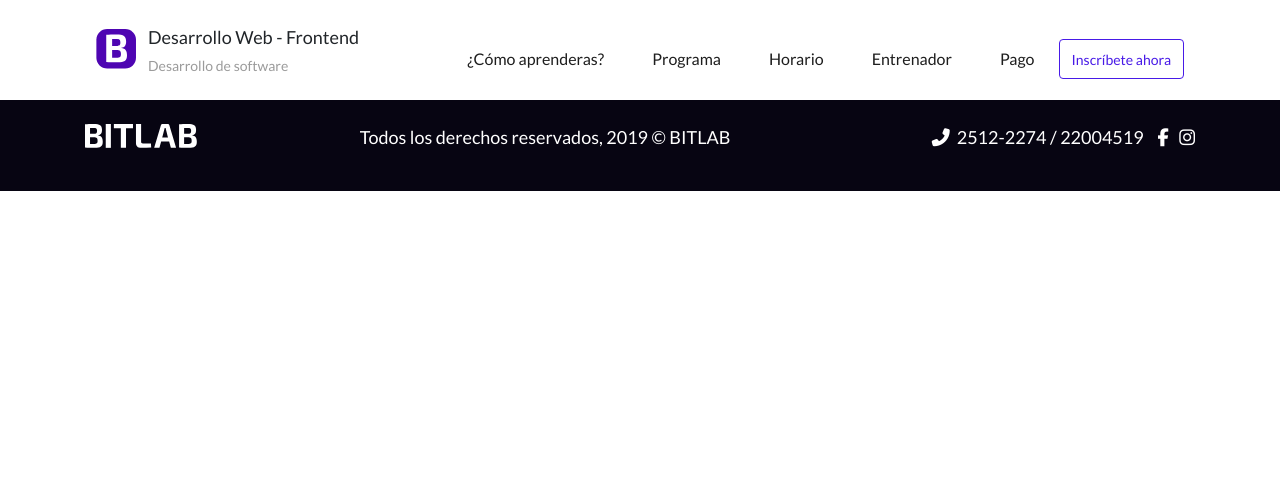
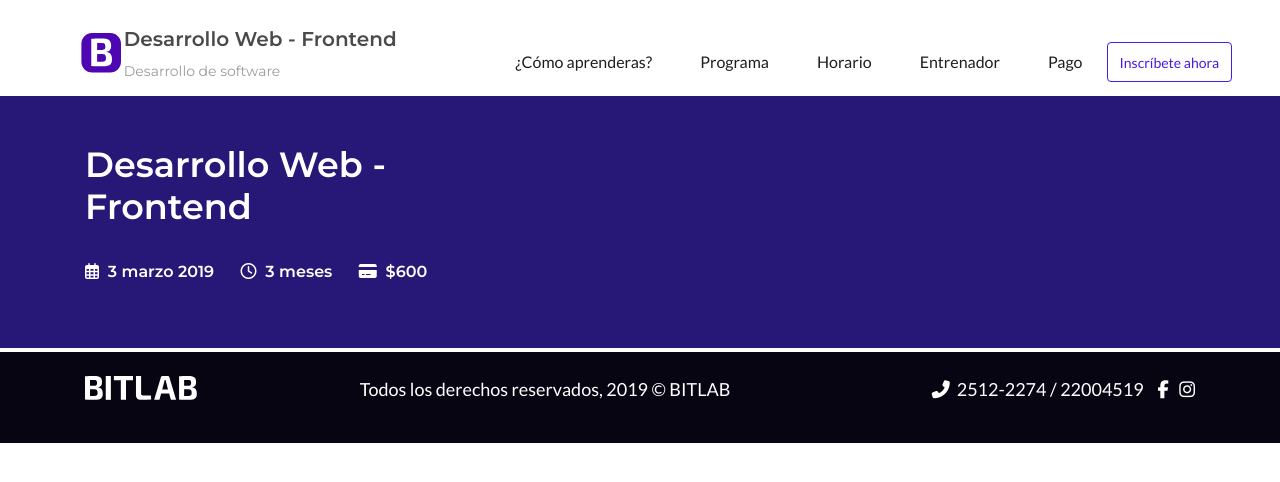
Before and after one commit to ctkrecords/bitlab-site, a plain HTML site: page course-detail.html in a window 1280 px wide. Drawn offline with nearby package versions, Linux system fonts and the light colour scheme.

Commit message:
ADDED: new changes to course-detail

```diff
--- a/course-detail.html
+++ b/course-detail.html
@@ -16,16 +16,16 @@
 <body>
     <div id="head">
         <header>
-            <nav class="container-fluid navbar pt-4 fixed-top navbar-expand-lg align-self-center pl-5 pr-5" id="menu">
+            <nav class="container-fluid navbar pt-4 fixed-top navbar-expand-lg align-self-center pl-5 pr-4" id="menu">
                 <div class="row">
-                    <div class="col-4 pr-0">
+                    <div class="col-2 pl-0 pr-5">
                         <a class="navbar-brand pl-5" href="#">
-                            <img src="images/bitlab_icon.svg" alt="Logo" class="">
+                            <img src="images/bitlab_icon.svg" alt="Logo" class="" height="49px" width="40px">
                         </a>
                     </div>
-                    <div class="col-8 pl-0">
-                       <p>Desarrollo Web - Frontend
-                            <br><span class="card-p" style="color: #9B9B9B">Desarrollo de software</span>
+                    <div class="col-10">
+                       <p class="letras-cd">Desarrollo Web - Frontend
+                            <br><span class="card-p" style="color: #9B9B9B; font-family:  'Montserrat', sans-serif; font-weight: normal">Desarrollo de software</span>
                        </p>
                     </div>
                 </div>
@@ -35,7 +35,7 @@
                     <span class="navbar-toggler-icon"></span>
                 </button>
 
-                <div class="collapse navbar-collapse justify-content-end pr-5" id="navbarSupportedContent">
+                <div class="collapse navbar-collapse justify-content-end pr-4" id="navbarSupportedContent">
                     <div class="navbar-nav">
                         <a class="nav-link nav-courses" href="#">¿Cómo aprenderas?</a>
                         <a class="nav-link nav-courses" href="#">Programa</a>
@@ -50,6 +50,30 @@
     </div>
 
     <div class="container-fluid pb-5 pt-5"></div>
+
+    <div class="container-fluid pt-5 pb-5" style="background: #271777">
+        <div class="container text-white">
+            <div class="row">
+                <div class="col-6">
+                    <h2 class="letras-desarrollo">
+                        Desarrollo Web - <br> Frontend
+                    </h2>
+                    <br>
+                    <p class="other-p">
+                        <i class="far fa-calendar-alt"></i>&nbsp;&nbsp;3 marzo 2019
+                        &nbsp;&nbsp;&nbsp;&nbsp;
+                        <i class="far fa-clock"></i>&nbsp;&nbsp;3 meses
+                        &nbsp;&nbsp;&nbsp;&nbsp;
+                        <i class="fas fa-credit-card"></i>&nbsp;&nbsp;$600
+                    </p>
+                    <p style="font-size: 1rem">
+
+                    </p>
+                </div>
+                <div class="col-6"></div>
+            </div>
+        </div>
+    </div>
 
     <div class="container-fluid mt-1" id="footer" style="background: #070512;">
         <div class="container pt-4 pb-4">
--- a/css/style.css
+++ b/css/style.css
@@ -213,3 +213,19 @@ button.a-courses:focus{
     color: #481AE7;
     font-weight: bold;
 }
+.letras-cd{
+    font-family: 'Montserrat', sans-serif;
+    font-weight: 600;
+    font-size: 1.25rem;
+    color: #4a4a4a;
+}
+.letras-desarrollo{
+    font-size: 2.1875rem;
+    font-weight: 600;
+    font-family: 'Montserrat', sans-serif;
+}
+.other-p{
+    font-family: 'Montserrat', sans-serif;
+    font-size: 1rem;
+    font-weight: 600;
+}
```
